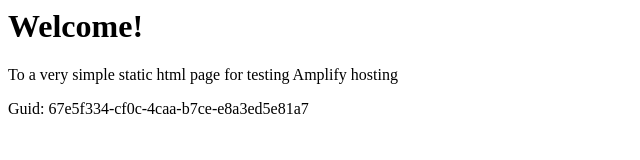
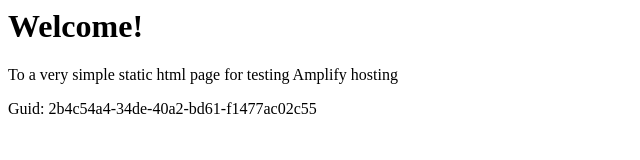
Before and after one commit to aws-aemilia-icn/Github-PR-Commit-Integration-Test-DoNotTouch-GitHubWebhookPushCanaryTest-v1-prod-ap-northeast-2, a website: page src/index.html in a window 1280 px wide. Shown: the full height of the page, 0-640 px from the left. Drawn offline with Linux system fonts and the light colour scheme.

Commit message:
commit from integ tests

```diff
--- a/src/index.html
+++ b/src/index.html
@@ -12,6 +12,6 @@
 <body>
     <h1>Welcome!</h1>
     <p>To a very simple static html page for testing Amplify hosting</p>
-    <p>Guid: 67e5f334-cf0c-4caa-b7ce-e8a3ed5e81a7</p></body>
+    <p>Guid: 2b4c54a4-34de-40a2-bd61-f1477ac02c55</p></body>
 
 </html>
```
